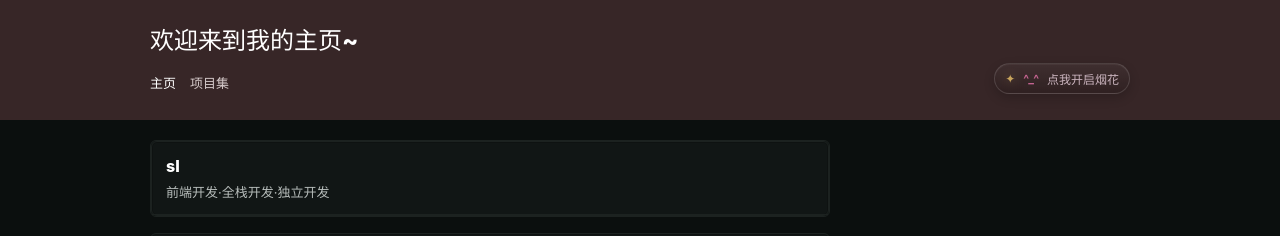
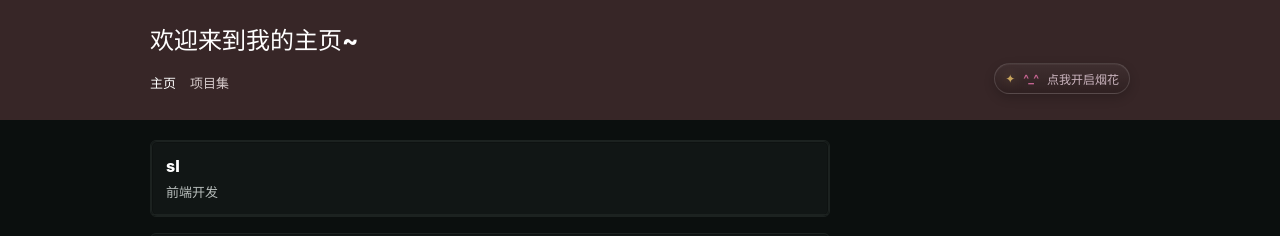
Before and after one commit to glownight/personal-portfolio, a React (Vite) app: page / in a window 1280 px wide. Shown: the top 236 px of the page. Built offline with nearby package versions, Linux system fonts and the light colour scheme.

Commit message:
修改描述

```diff
--- a/src/App.tsx
+++ b/src/App.tsx
@@ -111,9 +111,7 @@ function App() {
                     <section className="card profile-card">
                       <div className="profile-header">
                         <h3 className="profile-name">sl</h3>
-                        <p className="profile-subtitle">
-                          前端开发·全栈开发·独立开发
-                        </p>
+                        <p className="profile-subtitle">前端开发</p>
                       </div>
                     </section>
                   </section>
```
